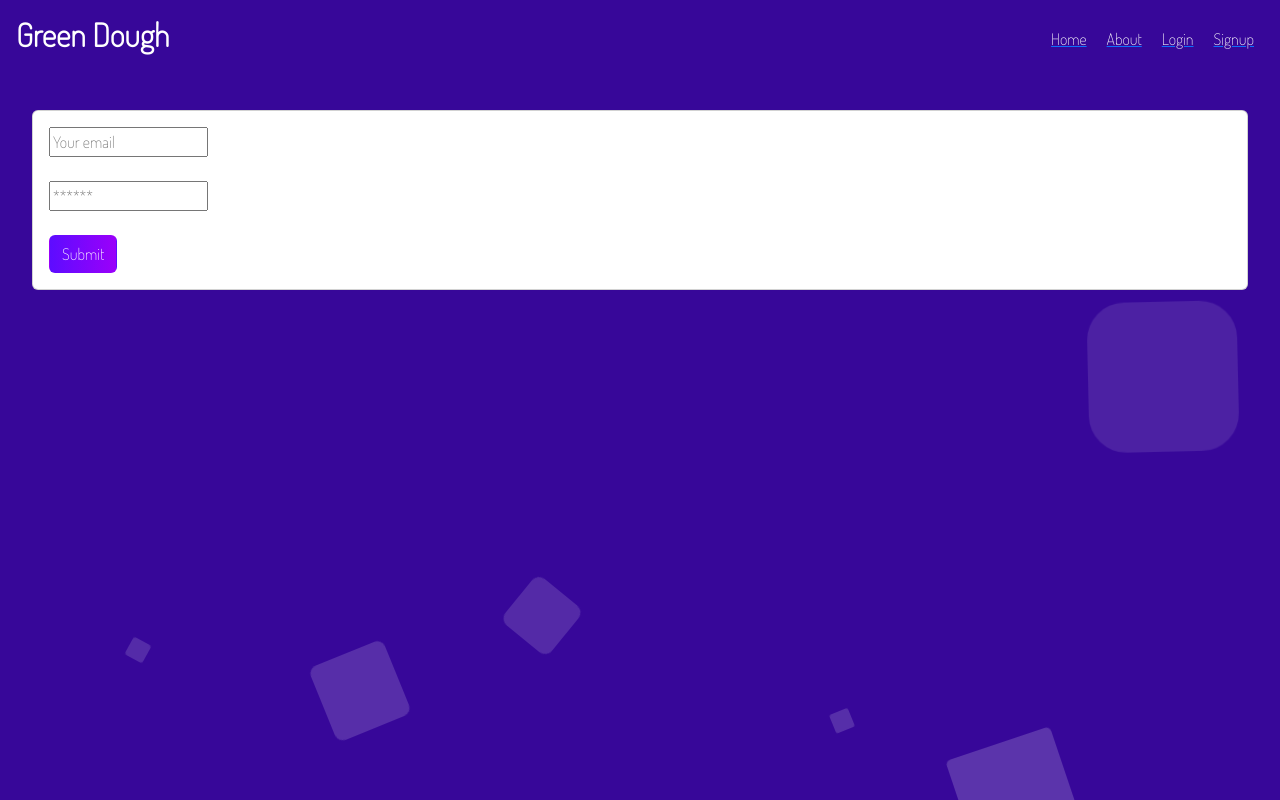
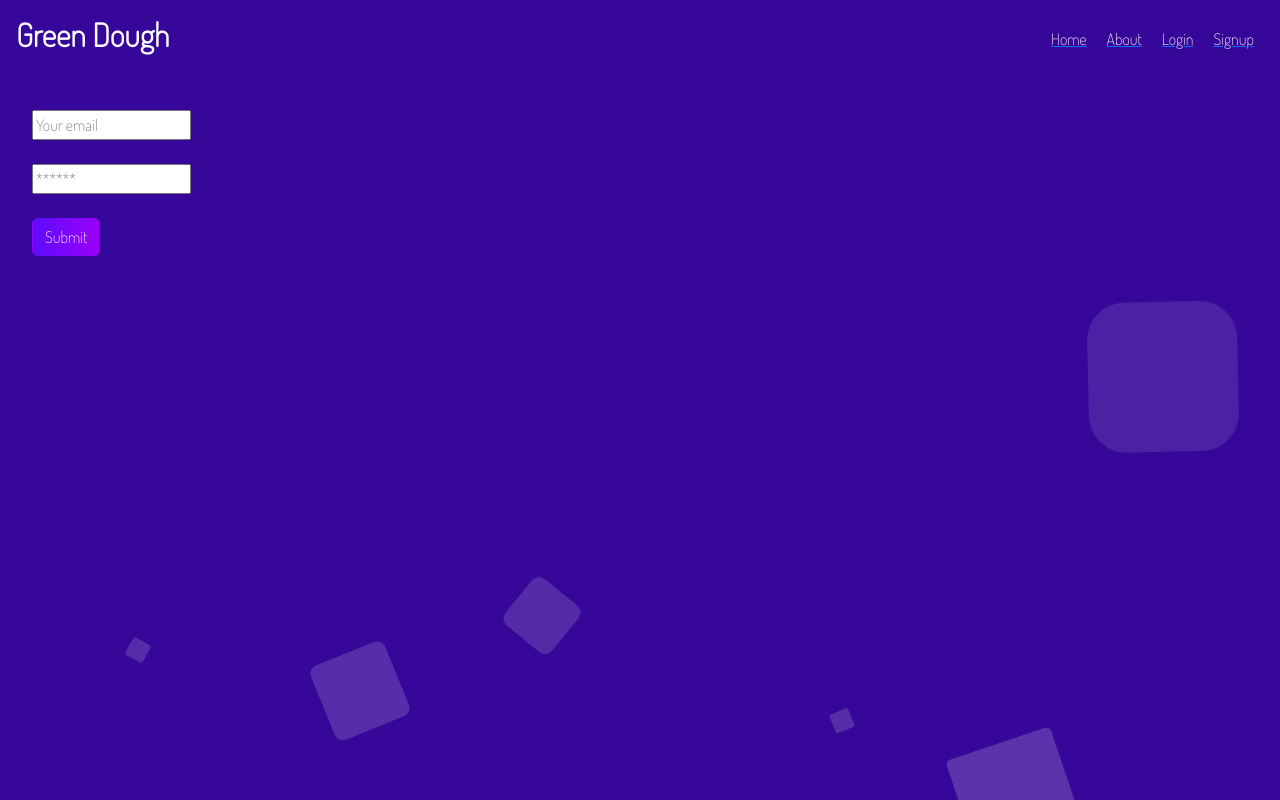
Before and after one commit to avni0000patel/green-dough, a React (Create React App) app in the folder client/: page /login in a window 1280 px wide. Built offline with nearby package versions, Linux system fonts and the light colour scheme.

Commit message:
no card for login and signup

```diff
--- a/client/src/components/Home/login.js
+++ b/client/src/components/Home/login.js
@@ -54,8 +54,6 @@ const Login = (props) => {
 
     return (
         <div className="login" style={styles.login}>
-            <div className="card">
-                <div className="card-body">
             {data ? (
                 <p>
                     Success! You may now head{' '}
@@ -101,8 +99,6 @@ const Login = (props) => {
                 </div>
             )}
         </div>
-            </div>
-        </div >
     );
 };
 
--- a/client/src/components/Home/signup.js
+++ b/client/src/components/Home/signup.js
@@ -53,8 +53,6 @@ const Signup = () => {
 
     return (
         <div className="signup" style={styles.signup}>
-            <div className="card">
-                <div className="card-body">
             {data ? (
                 <p>
                     Success! You may now head{' '}
@@ -111,8 +109,6 @@ const Signup = () => {
                 </div>
             )}
         </div>
-            </div>
-        </div>
     );
 };
 
```
Also changed, not shown: 1 other file (tests, documents, lock files or other folders). Lines whose indentation alone changed are shown as unchanged.
